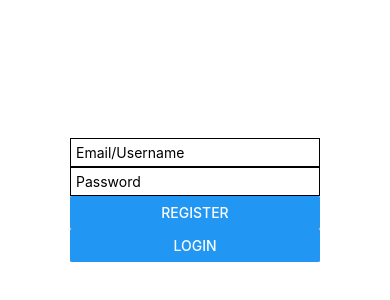
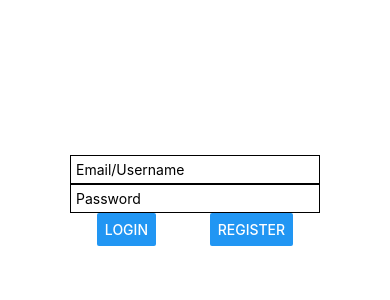
Before and after one commit to ksajan/reactNative, a React Native app: screen / in a window 390 px wide. Shown: the part 222-522 px from the top of the page. Built offline with nearby package versions, Linux system fonts and the light colour scheme.

Commit message:
updated login page

```diff
--- a/App.js
+++ b/App.js
@@ -9,10 +9,10 @@ export default function App() {
       <TextInput placeholder="Password"
       style={{borderColor: 'black', borderWidth: 0.8, padding: 5}} />
       <View style={styles.item1}>
+        <Button title="Login" />
         <Button title="Register" />
       </View>
       <View style={styles.item2}>
-        <Button title="Login" />
       </View>
     </View>
   );
@@ -27,9 +27,10 @@ const styles = StyleSheet.create({
     padding: 70,
   },
   item1: {
-    backgroundColor: '#f456',
-    //alignItems: 'center',
-    justifyContent: 'center'
+    backgroundColor: '#fff',
+    alignItems: 'stretch',
+    flexDirection: 'row',
+    justifyContent: 'space-around'
   },
   item2: {
     backgroundColor: '#f456',
```
